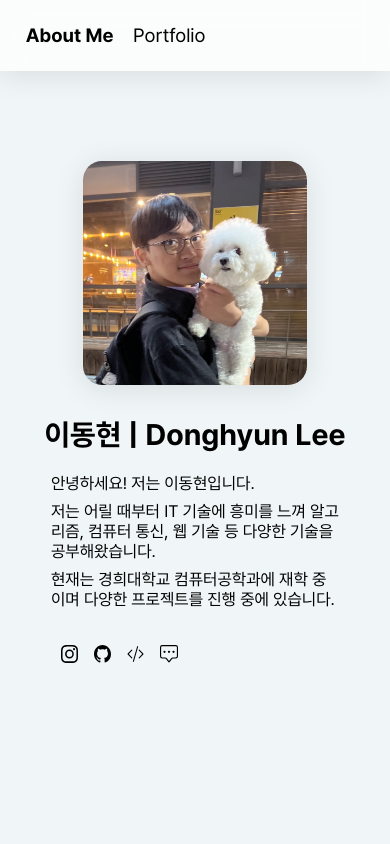
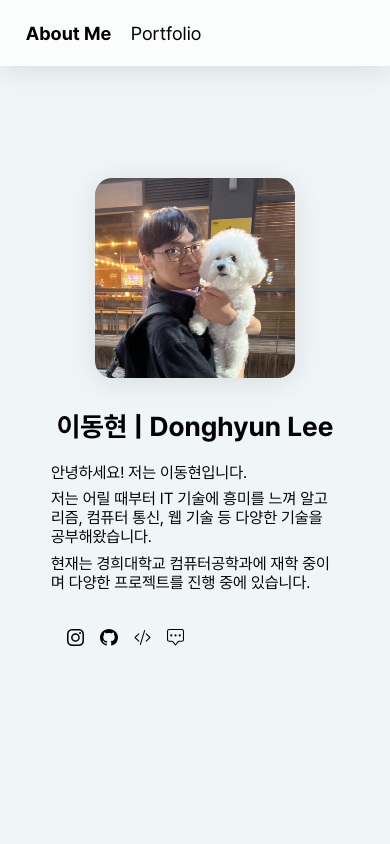
Before and after one commit to ldhhello/ldh-monster-react, a React (Vite) app: page / in a window 390 px wide. Shown: the top 844 px of the page. Built offline with nearby package versions, Linux system fonts and the light colour scheme; a web font is replaced by a local one.

Commit message:
📱Add more support for responsive

```diff
--- a/src/components/Header.tsx
+++ b/src/components/Header.tsx
@@ -51,10 +51,10 @@ const HeaderBox = styled.header`
     }
   `}
   ${media.mobileSmall`
-    padding-top: 3px;
-    padding-bottom: 3px;
+    padding-top: 1px;
+    padding-bottom: 1px;
     a {
-      font-size: 1.2rem;
+      font-size: 1.17rem;
       padding-left: 0.31rem;
       padding-right: 0.31rem;
     }
--- a/src/components/ProfileBox.tsx
+++ b/src/components/ProfileBox.tsx
@@ -20,6 +20,12 @@ const ProfileImg = styled.img`
   height: 14rem;
   border-radius: 19px;
   box-shadow: 0 4px 30px rgba(0, 0, 0, 0.1);
+
+  ${media.mobile`
+    width: 12.5rem;
+    height: 12.5rem;
+    border-radius: 17px;
+  `}
 `;
 
 const InnerContainer = styled.div`
@@ -39,21 +45,21 @@ const InnerContainer = styled.div`
   ${media.mobile`
     align-items: center;
     h1 {
-      font-size: 1.95rem;
+      font-size: 1.8rem;
     }
     p {
       width: 20rem;
-      font-size: 1.07rem;
+      font-size: 1.04rem;
     }
   `}
   ${media.mobileSmall`
     gap: 0.48rem;
     h1 {
-      font-size: 1.85rem;
+      font-size: 1.7rem;
     }
     p {
       width: 18rem;
-      font-size: 1.04rem;
+      font-size: 1rem;
     }
   `}
 `;
```
